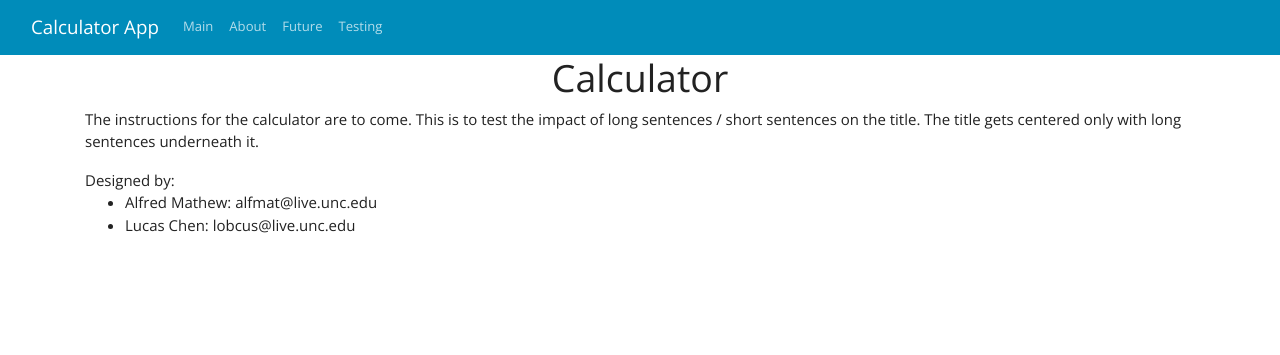
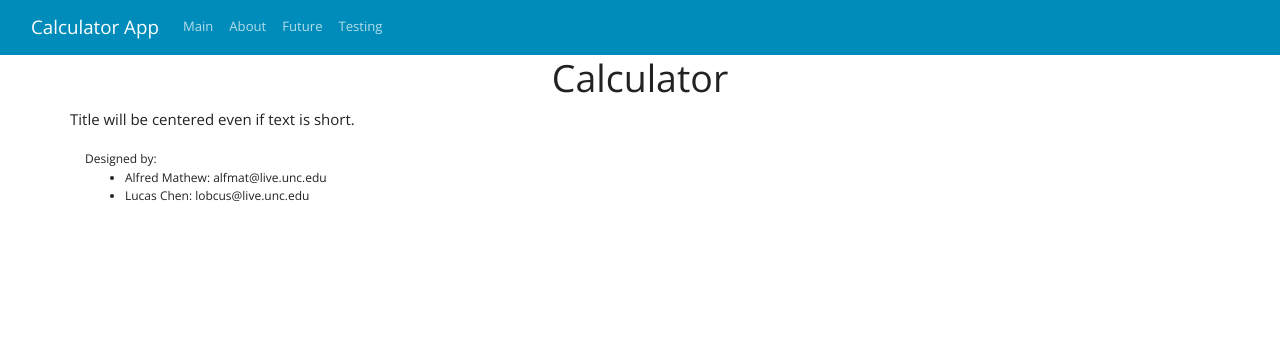
Before and after one commit to lobcus/Calculator-App, a Flask app: page /calculator in a window 1280 px wide. Shown: the top 355 px of the page. Run offline with Flask 2, Linux system fonts and the light colour scheme; some libraries are stand-ins or nearby versions.

Commit message:
Fixed title and footer

```diff
--- a/src/main.py
+++ b/src/main.py
@@ -1,7 +1,7 @@
 from flask import Flask, render_template
 
 app = Flask(__name__)
-app.config['SECRET_KEY'] = '5791628bb0b13ce0c676dfde280ba245'
+# app.config['SECRET_KEY'] = '5791628bb0b13ce0c676dfde280ba245'
 
 
 @app.route("/")
--- a/src/templates/about.html
+++ b/src/templates/about.html
@@ -1,6 +1,5 @@
 {% extends "layout.html" %}
 {% block content %}
-    <h1>About the project</h1>
     <article class="container">
       <p>
         This app's purpose is to create the ideal calculator for you.
--- a/src/templates/calculator.html
+++ b/src/templates/calculator.html
@@ -1,11 +1,8 @@
 {% extends "layout.html" %}
 {% block content %}
-    <h1>Calculator</h1>
     <article class="container">
     <p>
-        The instructions for the calculator are to come. This is to
-        test the impact of long sentences / short sentences on the title.
-        The title gets centered only with long sentences underneath it.
+        Title will be centered even if text is short.
     </p>
     </article>
 {% endblock content %}
--- a/src/templates/future.html
+++ b/src/templates/future.html
@@ -1,6 +1,5 @@
 {% extends "layout.html" %}
 {% block content %}
-    <h1>Future Project Ideas</h1>
     <article class="container">
       <p>
         Lucas and I have been learning a some Data Science recently and we are currently
--- a/src/templates/index.html
+++ b/src/templates/index.html
@@ -1,6 +1,5 @@
 {% extends "layout.html" %}
 {% block content %}
-    <h1>Welcome to the Calculator App</h1>
     <article class="container">
       <p>
         This app's purpose is to create the ideal calculator for you.
--- a/src/templates/layout.html
+++ b/src/templates/layout.html
@@ -28,6 +28,12 @@
       </nav>
     </header>
 
+    <div class="col text-center">
+      {% if title %}
+        <h1>{{title}}</h1>
+      {% endif %}
+    </div>
+
     <main role="main" class="container">
       <div class="row">
         <div class="row align-items-center justify-content-center">
@@ -38,11 +44,13 @@
 
     <article class="container">
       <footer>
+        <small>
           Designed by:
           <ul>
             <li>Alfred Mathew: alfmat@live.unc.edu</li>
             <li>Lucas Chen: lobcus@live.unc.edu</li>
           </ul>
+        </small>
       </footer>
     </article>
 
--- a/src/templates/testing.html
+++ b/src/templates/testing.html
@@ -1,12 +1,11 @@
 {% extends "layout.html" %}
 {% block content %}
-    <h1>Future Project Ideas</h1>
     <article class="container">
-        <p>
+        <!--<p>
                 The instructions for the calculator are to come. This is to
                 test the impact of long sentences / short sentences on the title.
                 The title gets centered only with long sentences underneath it.
-        </p>
+        </p>-->
         <form>
             <label for="input">Enter the numbers</label>
             <input type="number" id="input" placeholder="Enter the numbers">
```
